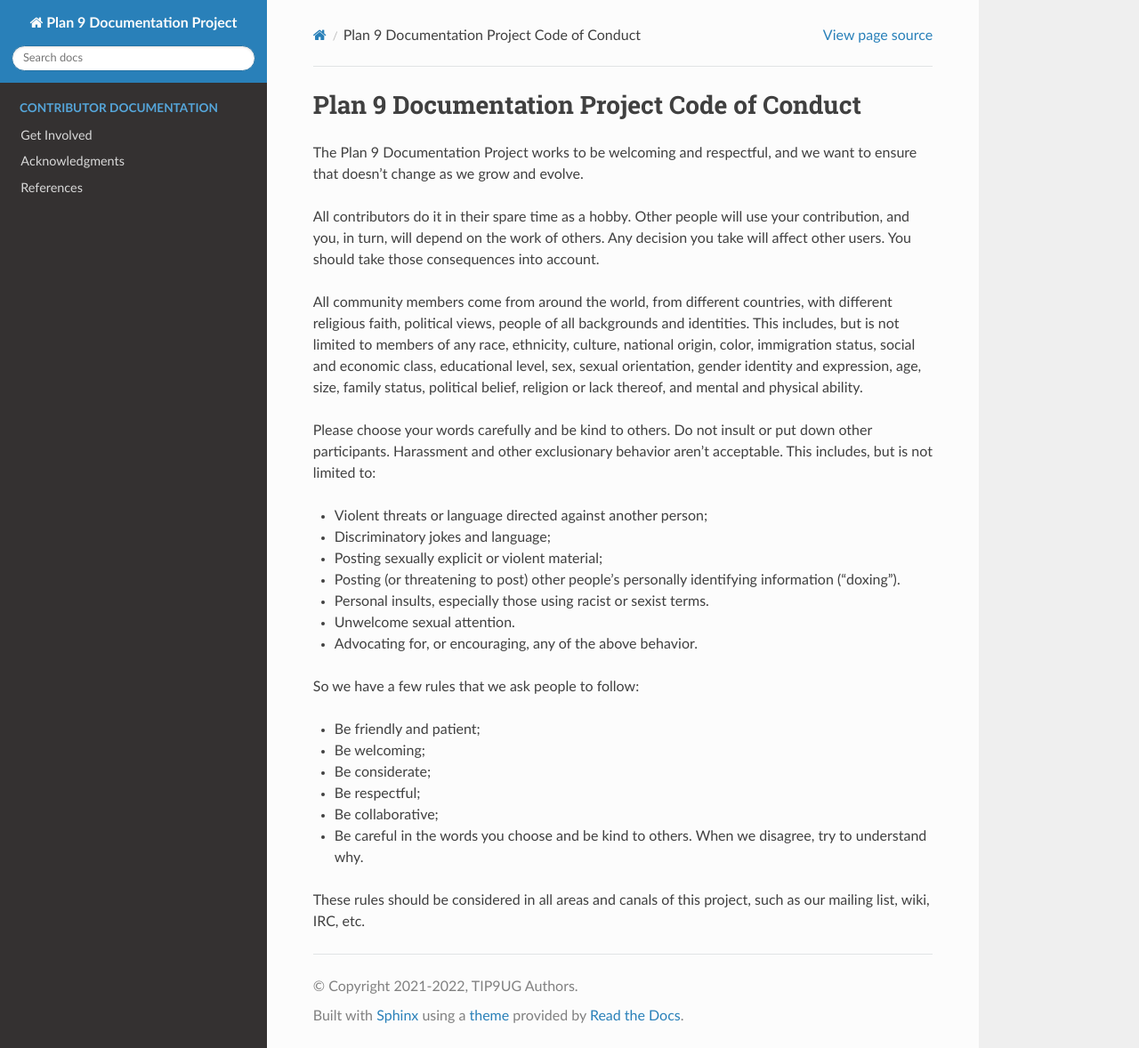
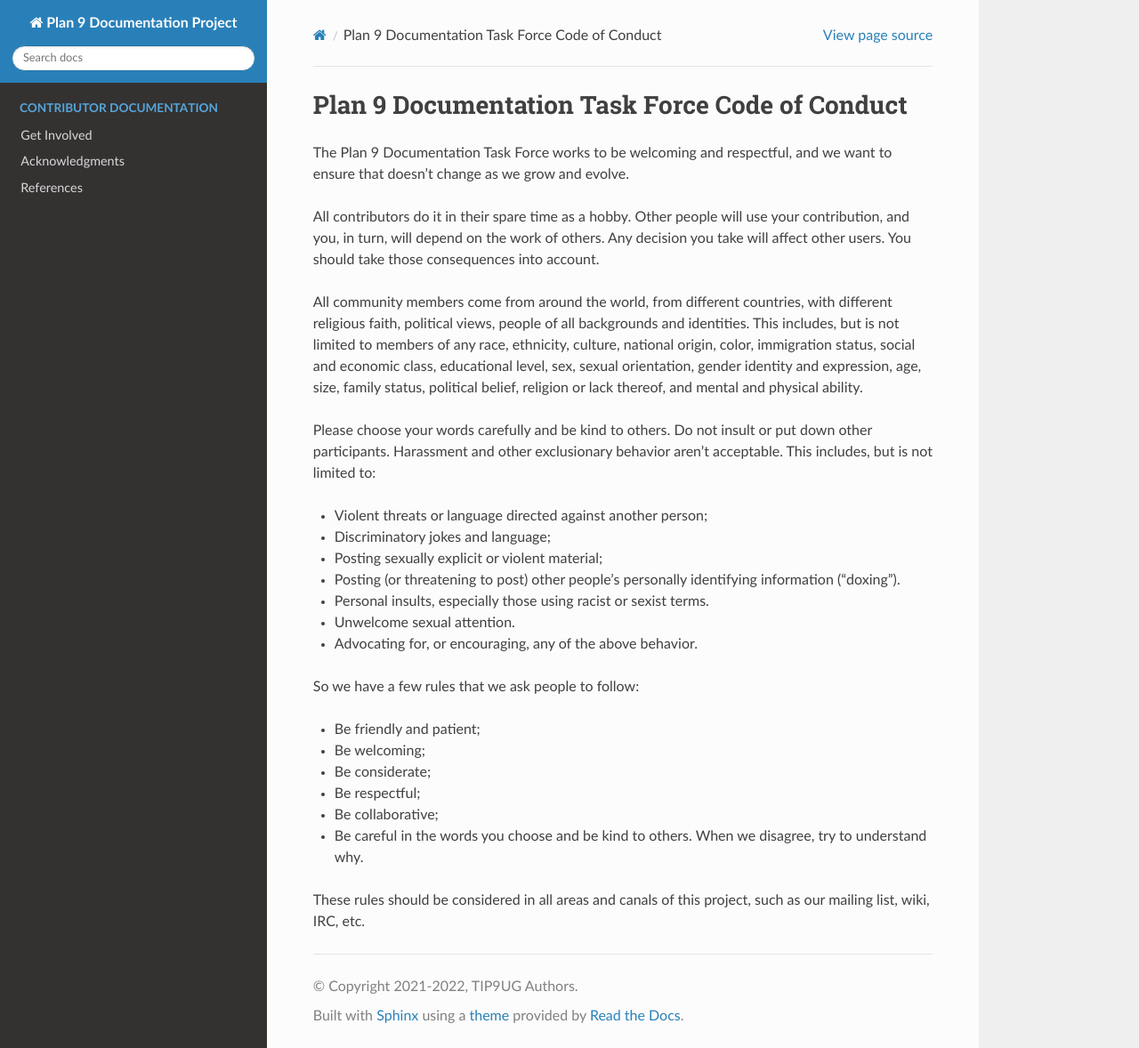
Before and after one commit to tip9ug/plan9-documentation, a Sphinx documentation site: the page built from source/CoC.md, in a window 1280 px wide and 1178 px high. Shown: the whole window at 89% size. Built offline with Sphinx 7.4.7 and the Read the Docs theme 2.0.0, drawn with Linux system fonts in a browser that asks for light colours.

Commit message:
Update CoC.md

```diff
--- a/source/CoC.md
+++ b/source/CoC.md
@@ -1,7 +1,7 @@
-Plan 9 Documentation Project Code of Conduct
-============================================
+Plan 9 Documentation Task Force Code of Conduct
+===============================================
 
-The Plan 9 Documentation Project works to be welcoming and respectful, and we want to ensure that doesn't change as we grow and evolve.
+The Plan 9 Documentation Task Force works to be welcoming and respectful, and we want to ensure that doesn't change as we grow and evolve.
 
 All contributors do it in their spare time as a hobby. Other people will use your contribution, and you, in turn, will depend on the work of others. Any decision you take will affect other users. You should take those consequences into account.
 
```
